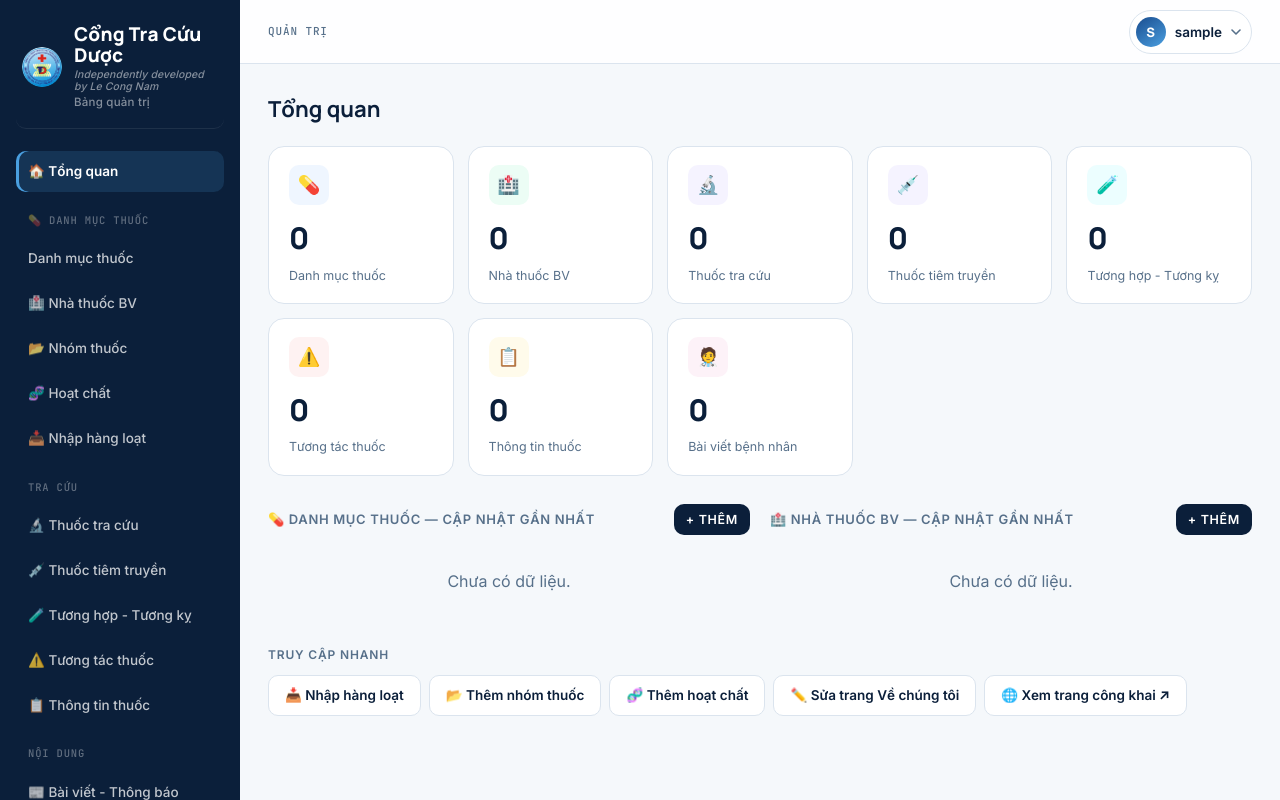
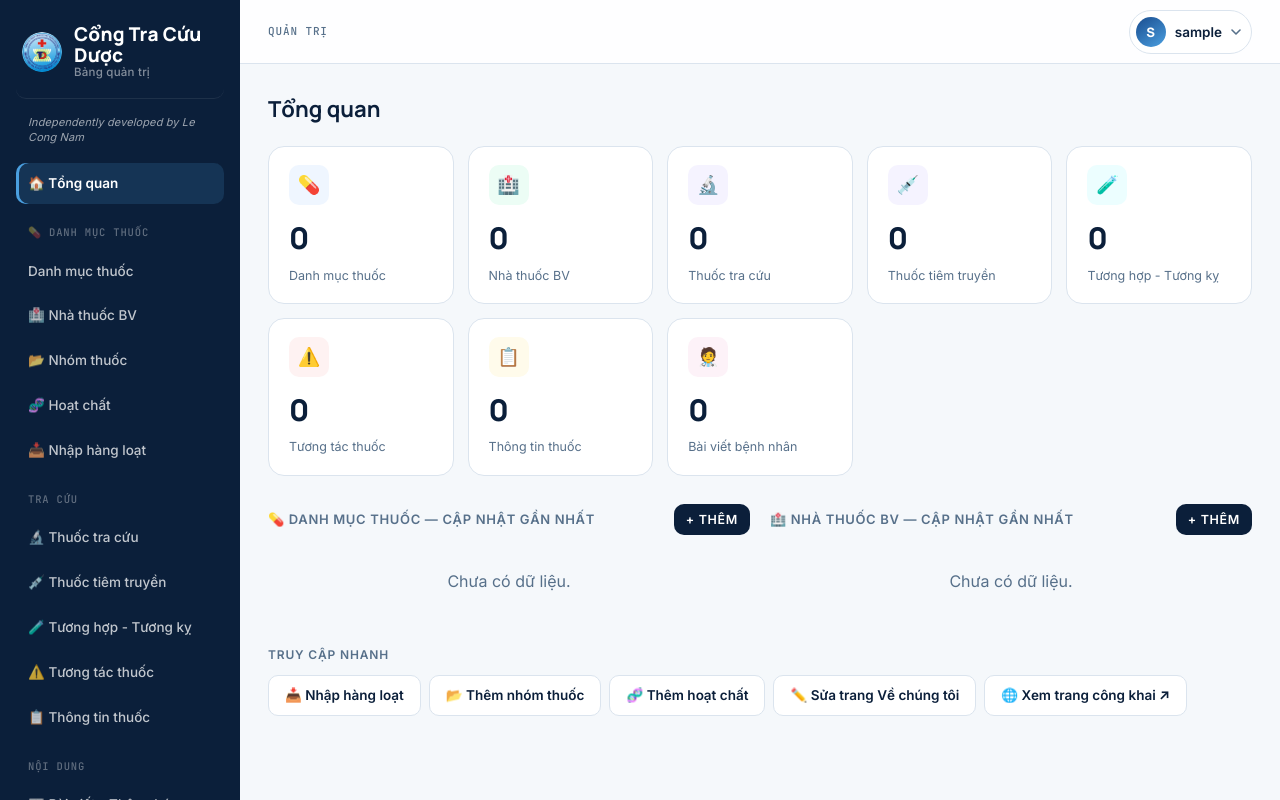
Before and after one commit to nammlc/pharmacy-portal, a Flask app: page /admin/ in a window 1280 px wide. Run offline with Flask 3, Linux system fonts and the light colour scheme; the visitor is signed in with stand-in values (Sample User, id 1); data that the repository does not hold is empty; some libraries are stand-ins or nearby versions.

Commit message:
fix credit

```diff
--- a/pharmacy_portal/app/static/css/style.css
+++ b/pharmacy_portal/app/static/css/style.css
@@ -115,7 +115,6 @@ a { color: inherit; text-decoration: none; }
 .brand-text { display: flex; flex-direction: column; line-height: 1.2; }
 .brand-text strong.brand-primary { font-family: var(--font-display); font-size: 19px; font-weight: 800; letter-spacing: 0.01em; line-height: 1.1; }
 .brand-text small { font-size: 11.5px; color: rgba(255,255,255,0.55); letter-spacing: 0.02em; }
-.brand-text small.brand-credit { font-size: 10.5px; font-style: italic; margin: 3px 0 2px; color: rgba(255,255,255,0.7); letter-spacing: 0.01em; }
 
 /* Menu giờ luôn gói gọn trong 1 dropdown (mọi kích thước màn hình) */
 .nav-dropdown { position: relative; }
@@ -962,6 +961,19 @@ a:focus-visible, button:focus-visible, input:focus-visible {
 }
 .admin-sidebar .brand .brand-text small { color: rgba(255,255,255,0.5); }
 
+/* Dòng credit: tách riêng khỏi link thương hiệu nên không dính hiệu ứng hover của logo */
+.admin-sidebar .sidebar-credit {
+  margin: -6px 0 14px;
+  padding: 0 12px;
+  font-size: 11px;
+  font-style: italic;
+  line-height: 1.4;
+  letter-spacing: 0.01em;
+  color: rgba(255,255,255,0.6);
+  cursor: default;
+  user-select: none;
+}
+
 .admin-sidebar a {
   padding: 10px 12px;
   border-radius: var(--radius-sm);
--- a/pharmacy_portal/app/templates/admin/base.html
+++ b/pharmacy_portal/app/templates/admin/base.html
@@ -23,10 +23,11 @@
       <img src="{{ url_for('static', filename='images/logo.png') }}" alt="Logo" class="brand-logo brand-logo-sm">
       <span class="brand-text">
         <strong class="brand-primary">Cổng Tra Cứu Dược</strong>
-        <small class="brand-credit">Independently developed by Le Cong Nam</small>
         <small>Bảng quản trị</small>
       </span>
     </a>
+
+    <div class="sidebar-credit">Independently developed by Le Cong Nam</div>
 
     <a href="{{ url_for('admin_dashboard.trang_chinh') }}" class="{{ 'active' if request.endpoint == 'admin_dashboard.trang_chinh' }}">🏠 Tổng quan</a>
 
```
